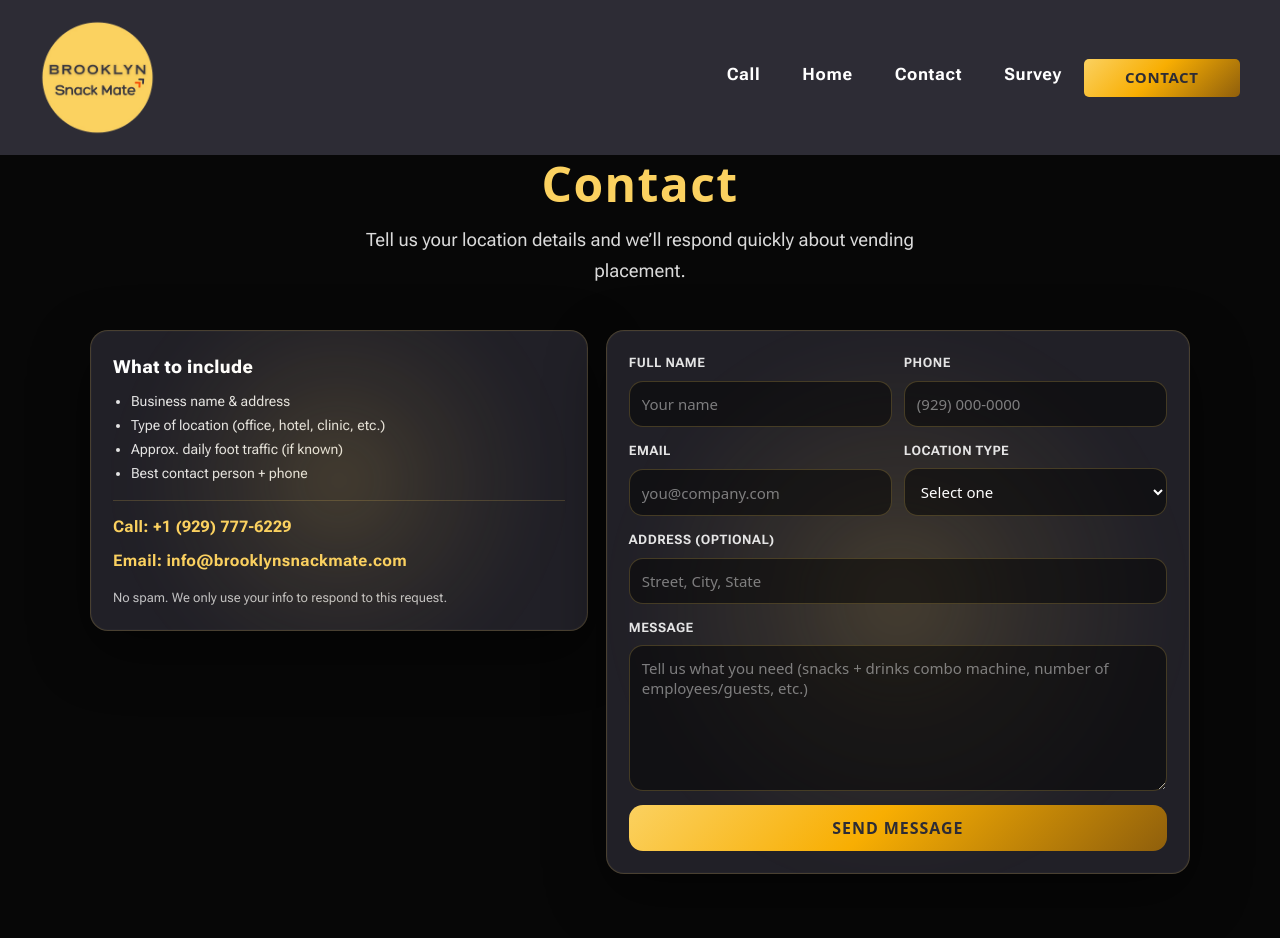
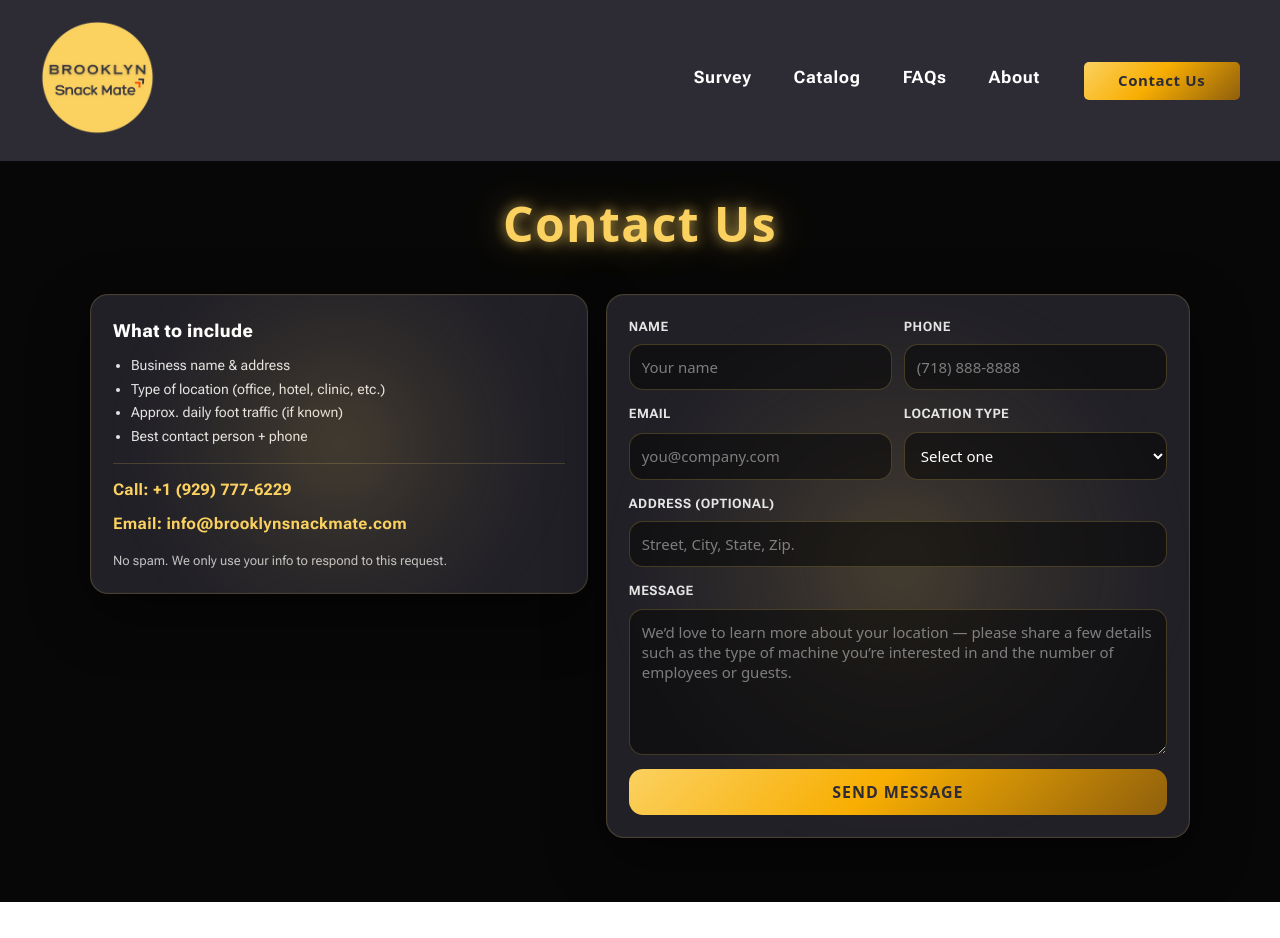
Before and after one commit to Dmitriy88k/Brooklyn-Snack-Mate, a React (Vite) app: page /contact in a window 1280 px wide. After the commit the page ends 902 px from the top, so only its background shows below. Built offline with nearby package versions, Linux system fonts and the light colour scheme; a web font is replaced by a local one.

Commit message:
Improved styles for header and contact form

```diff
--- a/src/components/contact/contactForm.jsx
+++ b/src/components/contact/contactForm.jsx
@@ -42,12 +42,7 @@
     <main className={styles.page}>
       <section className={styles.shell}>
         <header className={styles.header}>
-          <p className={styles.kicker}>Brooklyn SnackMate</p>
-          <h1 className={styles.title}>Contact</h1>
-          <p className={styles.subtitle}>
-            Tell us your location details and we’ll respond quickly about
-            vending placement.
-          </p>
+          <h1 className={styles.title}>Contact Us</h1>
         </header>
 
         <div className={styles.grid}>
@@ -85,7 +80,7 @@
             <form className={styles.form} onSubmit={onSubmit}>
               <div className={styles.row}>
                 <label className={styles.label}>
-                  Full name
+                  Name
                   <input
                     className={styles.input}
                     name="name"
@@ -101,7 +96,7 @@
                     className={styles.input}
                     name="phone"
                     autoComplete="tel"
-                    placeholder="(929) 000-0000"
+                    placeholder="(718) 888-8888"
                     required
                   />
                 </label>
@@ -147,7 +142,8 @@
                   className={styles.input}
                   name="address"
                   autoComplete="street-address"
-                  placeholder="Street, City, State"
+                  placeholder="Street, City, State, Zip.
+                  "
                 />
               </label>
 
@@ -156,7 +152,7 @@
                 <textarea
                   className={styles.textarea}
                   name="message"
-                  placeholder="Tell us what you need (snacks + drinks combo machine, number of employees/guests, etc.)"
+                  placeholder="We’d love to learn more about your location — please share a few details such as the type of machine you’re interested in and the number of employees or guests."
                   rows={6}
                   required
                 />
--- a/src/components/contact/contactForm.module.css
+++ b/src/components/contact/contactForm.module.css
@@ -1,7 +1,7 @@
 .page {
   min-height: 100vh;
   background: #070707;
-  padding-top: 110px; /* header is fixed */
+  padding-top: 11rem; /* header is fixed */
   padding-left: clamp(16px, 4vw, 28px);
   padding-right: clamp(16px, 4vw, 28px);
   padding-bottom: 64px;
@@ -19,33 +19,17 @@
   padding: 22px 10px 26px;
 }
 
-.kicker {
-  margin: 0 0 8px;
-  color: rgba(255, 255, 255, 0.75);
-  letter-spacing: 0.12em;
-  text-transform: uppercase;
-  font-size: 12px;
-  font-weight: 700;
-  font-family: "Roboto Flex", system-ui, sans-serif;
-}
-
 .title {
   margin: 0;
   color: #fbd160;
   font-weight: 900;
   letter-spacing: 0.03em;
-  font-size: clamp(2.1rem, 4vw, 3rem);
+  font-size: clamp(2.8rem, 4vw, 3rem);
   line-height: 1.08;
+  animation: neonPulse 4.5s ease-in-out infinite;
+  will-change: text-shadow;
 }
 
-.subtitle {
-  margin: 14px auto 0;
-  color: rgba(255, 255, 255, 0.85);
-  font-size: clamp(1rem, 2.2vw, 1.15rem);
-  line-height: 1.7;
-  max-width: 58ch;
-  font-family: "Roboto Flex", system-ui, sans-serif;
-}
 
 .grid {
   display: grid;
@@ -254,3 +238,17 @@
     padding: 22px;
   }
 }
+
+@keyframes neonPulse {
+  0%,
+  100% {
+    text-shadow:
+      0 0 10px rgba(251, 209, 96, 0.6),
+      0 0 30px rgba(251, 209, 96, 0.35);
+  }
+  50% {
+    text-shadow:
+      0 0 16px rgba(251, 209, 96, 0.85),
+      0 0 48px rgba(251, 209, 96, 0.55);
+  }
+}
--- a/src/components/header/header.jsx
+++ b/src/components/header/header.jsx
@@ -19,20 +19,25 @@
 
   return (
     <header className={styles.header}>
-      <img src={Logo} alt="Brooklyn Snack Mate Logo" className={styles.logo} />
+      <Link to="/" className={styles.logoLink} onClick={() => setOpen(false)}>
+        <img
+          src={Logo}
+          alt="Brooklyn Snack Mate Logo"
+          className={styles.logo}
+        />
+      </Link>
 
       <div className={styles.rightGroup}>
         <nav className={styles.desktopNav}>
-          <a href="tel:+11234567890">Call</a>
-          <Link to="/">Home</Link>
-
-          <Link to="/contact">Contact</Link>
 
           <Link to="/survey">Survey</Link>
+          <Link >Catalog</Link>
+          <Link >FAQs</Link>
+          <Link >About</Link>
         </nav>
 
         <Link to="/contact" className={styles.contactButton}>
-          <span className={styles.btnText}>CONTACT</span>
+          <span className={styles.btnText}>Contact Us</span>
         </Link>
       </div>
 
@@ -43,7 +48,9 @@
           className={styles.contactButton}
           onClick={() => setOpen(false)}
         >
-          <span className={styles.btnText}>CONTACT</span>
+          <span className={styles.btnText}>Contact Us
+
+          </span>
         </Link>
 
         <button
@@ -89,20 +96,35 @@
             >
               <Link
                 className={styles.menuItem}
+                to="/"
+                onClick={() => setOpen(false)}
+              >
+                Survey
+              </Link>
+
+              <Link
+                className={styles.menuItem}
+                to="/"
+                onClick={() => setOpen(false)}
+              >
+                Catalog
+              </Link>
+
+              <Link
+                className={styles.menuItem}
                 to="/contact"
                 onClick={() => setOpen(false)}
               >
-                Contact
+                FAQs
               </Link>
-              <a className={styles.menuItem} href="tel:+11234567890">
-                Call
-              </a>
-              <a className={styles.menuItem} href="#contact">
-                Contact
-              </a>
-              <a className={styles.menuItem} href="#survey">
-                Survey
-              </a>
+
+              <Link
+                className={styles.menuItem}
+                to="/contact"
+                onClick={() => setOpen(false)}
+              >
+                About
+              </Link>
             </motion.div>
           )}
         </AnimatePresence>
--- a/src/components/header/header.module.css
+++ b/src/components/header/header.module.css
@@ -121,6 +121,7 @@
   color: #2d2c35;
   text-decoration: none;
   margin: 0;
+  margin-left: 22px;
   border-radius: 5px;
   font-size: 15px;
   font-weight: 700;
--- a/src/components/hero/hero.module.css
+++ b/src/components/hero/hero.module.css
@@ -81,6 +81,7 @@
   font-size: 3.5rem;
   animation: neonPulse 4.5s ease-in-out infinite;
   font-family: "Playfair Display", serif;
+  will-change: text-shadow;
 }
 
 .title,
```
